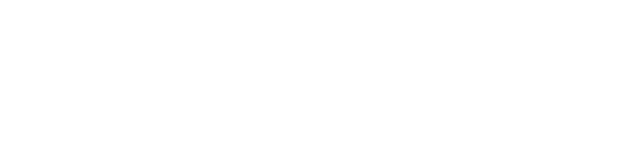
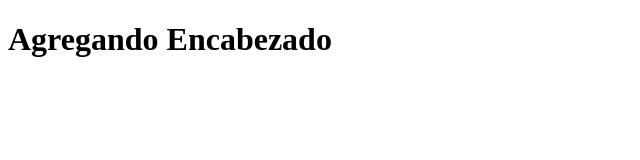
Before and after one commit to CarMa90/new-repo, a plain HTML site: page index.html in a window 1280 px wide. Shown: the whole page, without its empty margins (0-640 px from the left). Drawn offline with Linux system fonts and the light colour scheme.

Commit message:
Agregando Encabezado h1

```diff
--- a/index.html
+++ b/index.html
@@ -5,5 +5,7 @@
     <meta name="viewport" content="width=device-width, initial-scale=1.0" />
     <title>First Project</title>
   </head>
-  <body></body>
+  <body>
+    <h1>Agregando Encabezado</h1>
+  </body>
 </html>
```
